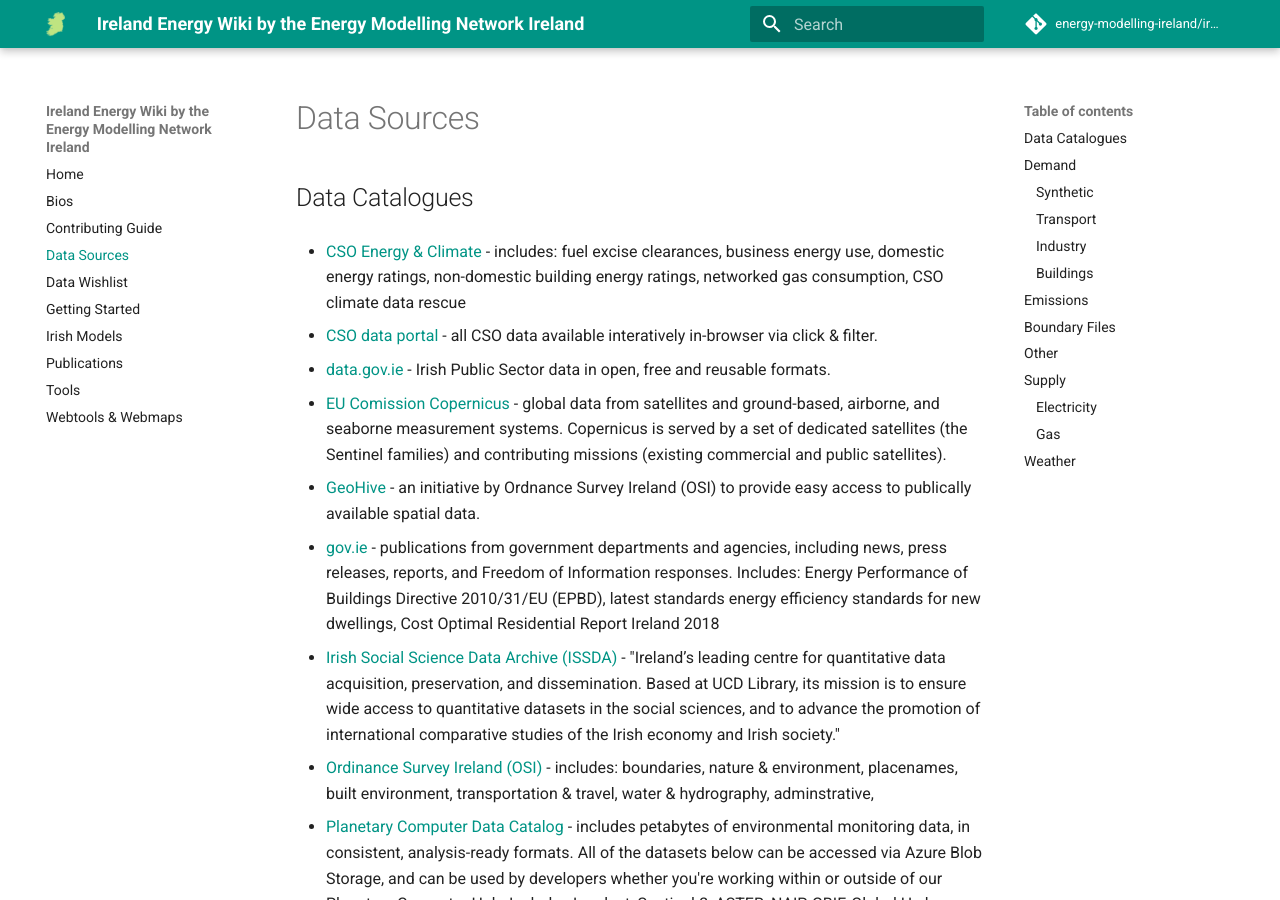
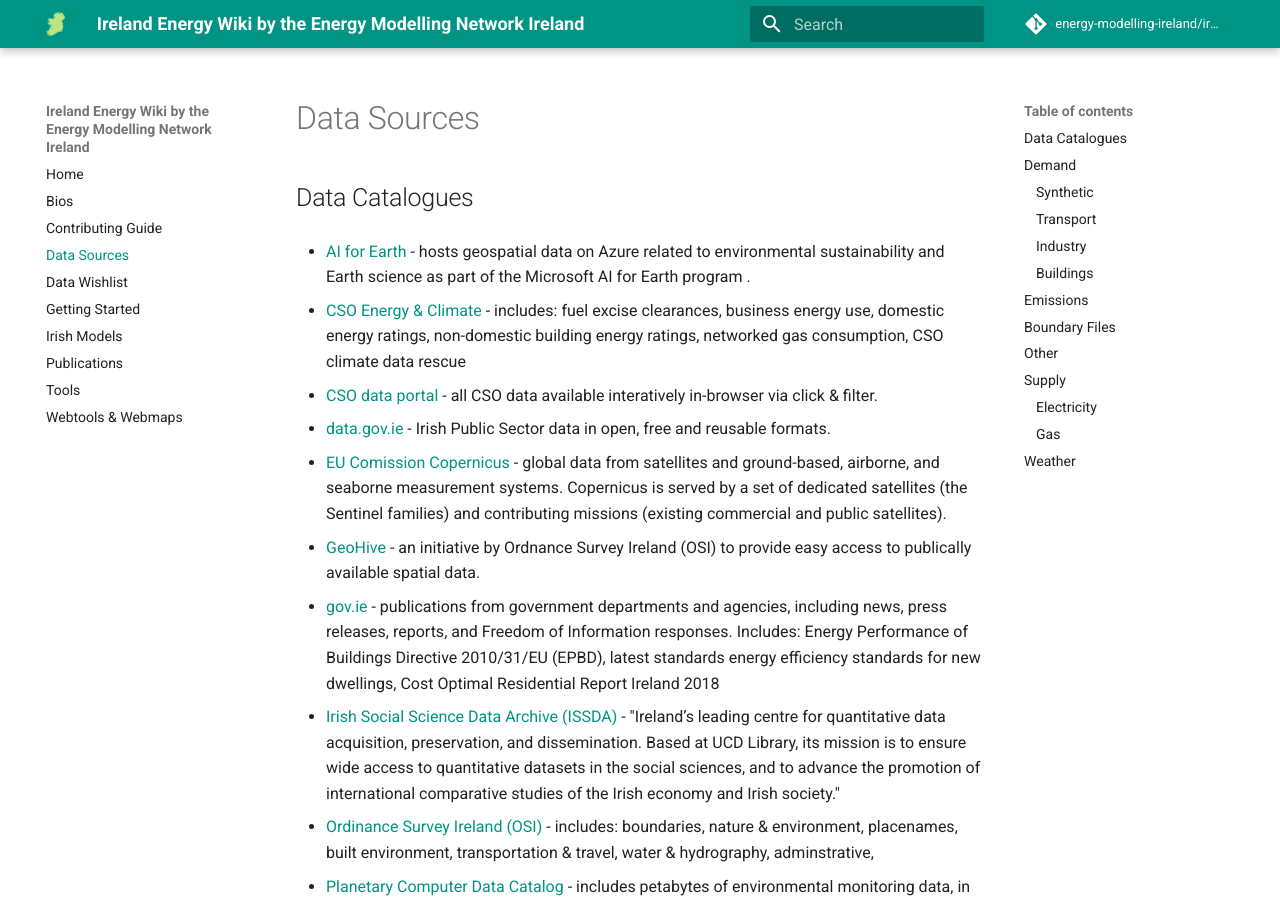
Before and after one commit to energy-modelling-ireland/wiki, an MkDocs documentation site: the page built from docs/Data-Sources.md, in a window 1280 px wide and 900 px high. Built offline with MkDocs 1.6.1 and Material for MkDocs 9.7.7, drawn with Linux system fonts in a browser that asks for light colours; comment, search, counter and statistics services are not loaded.

Commit message:
Add AI for Earth data catalogue

```diff
--- a/docs/Data-Sources.md
+++ b/docs/Data-Sources.md
@@ -1,6 +1,8 @@
 # Data Sources
 
 ## Data Catalogues
+
+- [AI for Earth](https://github.com/microsoft/AIforEarthDataSets) - hosts geospatial data on Azure related to environmental sustainability and Earth science as part of the Microsoft AI for Earth program .
 
 - [CSO Energy & Climate](https://www.cso.ie/en/statistics/climateandenergy/) - includes: fuel excise clearances, business energy use, domestic energy ratings, non-domestic building energy ratings, networked gas consumption, CSO climate data rescue
 
```
